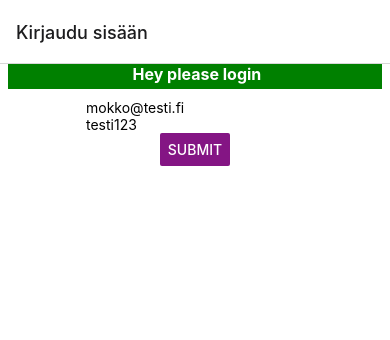
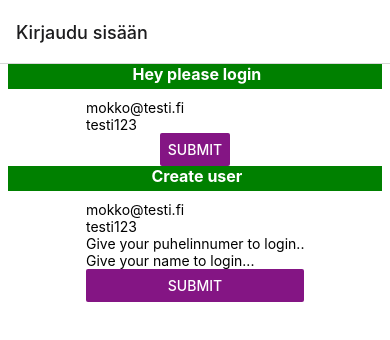
Before and after one commit to TVT21KMO-Mobiilikehitysprojekti-R6/Jaska, a React Native app: screen /LoginPage in a window 390 px wide. Shown: the top 340 px of the page. Built offline with nearby package versions, Linux system fonts and the light colour scheme.

Commit message:
LoginPagella myös käyttäjän luonti

```diff
--- a/components/LoginPage.js
+++ b/components/LoginPage.js
@@ -1,23 +1,24 @@
 import { View, Text, SafeAreaView, Button, TextInput } from 'react-native'
-import React, { useState } from 'react'
+import React, { useState, useEffect } from 'react'
 import Styles from './Styles';
-import {getAuth, auth, signInWithEmailAndPassword, onAuthStateChanged} from "../firebase/Config.js";
+import { createUser, auth, signInWithEmailAndPassword, onAuthStateChanged} from "../firebase/Config.js";
 import MainPage from './MainPage';
-
+import { getAuth, createUserWithEmailAndPassword } from "firebase/auth";
 
 export default function LoginPage({navigation, setLogin}) {
 
-  const [username, setUserName] = useState('mokko@testi.fi'); // anna joku sposti
+  const [email, setEmail] = useState('mokko@testi.fi'); // anna joku sposti
   const [password, setPassword] = useState('testi123'); // anna joku salasana
   const [phoneNumber, setPhoneNumber] = useState(''); // anna joku numero
   const [displayName, setDisplayName] =  useState(''); // anna joku nimi
+  const [userCreated, setUserCreated] = useState(0); //kun käyttäjä luodaan, tulostetaan teksti
 
   const [login2, setLogin2] = useState(false);
   const [userID, setUserID] = useState('');
 
   const login = () => {
       const auth = getAuth()
-      signInWithEmailAndPassword(auth,username,password)
+      signInWithEmailAndPassword(auth,email,password)
       .then((userCredential) => {
         //console.log("loginfunktiuon ser "+ userCredential.user.uid)
         setLogin2(true)
@@ -35,26 +36,27 @@ export default function LoginPage({navigation, setLogin}) {
       })
     }
 
+useEffect(  () => {
+  setUserCreated(0)
+},[])
 
 
-const createUser = (username, password) => {
-    getAuth()
-    .createUser({
-      email: 'user@example.com',
-      emailVerified: false,
-      phoneNumber: '+11234567890',
-      password: 'secretPassword',
-      displayName: 'John Doe',
-      photoURL: 'http://www.example.com/12345678/photo.png',
-      disabled: false,
-    })
-    .then((userRecord) => {
-      // See the UserRecord reference doc for the contents of userRecord.
-      console.log('Successfully created new user:', userRecord.uid);
-    })
-    .catch((error) => {
-      console.log('Error creating new user:', error);
-    });
+
+const createUser = (email, password) => {                 //TÄmä toimii, lisääö käyttäjän databaeen
+    const auth = getAuth()
+    createUserWithEmailAndPassword(auth, email, password)
+  .then((userCredential) => {
+    const user = userCredential.user;
+    setEmail();
+    setPassword();
+    setUserCreated(1)
+  })
+  .catch((error) => {
+    const errorCode = error.code;
+    const errorMessage = error.message;
+    // ..
+  });
+
   }
 
   return (
@@ -63,14 +65,14 @@ const createUser = (username, password) => {
         <View style={Styles.input}>
           <TextInput
             sstyle={{flex: 0.75}}
-            //onChangeText={text => setUserName(text)}
-            value={username}
+            onChangeText={text => setEmail(text)}
+            value={email}
             keyboardType='email-address'
             placeholder="Give your name to login..."
             />
             <TextInput
             sstyle={{flex: 0.75}}
-            //onChangeText={text => setPassword(text)}
+            onChangeText={text => setPassword(text)}
             value={password}
             placeholder="Give your pasword to login..."
             />
@@ -82,42 +84,42 @@ const createUser = (username, password) => {
             color="#841584"
             />
         </View>
-      {/* <Text style={Styles.heading}> Create user</Text>
+       <Text style={Styles.heading}> Create user</Text>
       <View style={Styles.input}>
           <TextInput
             sstyle={{flex: 0.75}}
-            //onChangeText={text => setUserName(text)}
-            value={username}
+            onChangeText={text => setEmail(text)}
+            value={email}
             keyboardType='email-address'
             placeholder="Give your name to login..."
             />
             <TextInput
             sstyle={{flex: 0.75}}
-            //onChangeText={text => setPassword(text)}
+            onChangeText={text => setPassword(text)}
             value={password}
             placeholder="Give your pasword to login..."
             />
             <TextInput
             sstyle={{flex: 0.75}}
-            //onChangeText={text => setUserName(text)}
+            onChangeText={text => setPhoneNumber(text)}
             value={phoneNumber}
             keyboardType='Puhelinnumero'
             placeholder="Give your puhelinnumer to login..."
             />
             <TextInput
             sstyle={{flex: 0.75}}
-            //onChangeText={text => setUserName(text)}
+            onChangeText={text => setDisplayName(text)}
             value={displayName}
             keyboardType='email-address'
             placeholder="Give your name to login..."
             />
             <Button style={Styles.buttonLogIn}
             title="Submit"
-            onPress={ ()=> createUser(username, password, phoneNumber, displayName)}
+            onPress={ ()=> createUser(email, password, phoneNumber, displayName)}
             color="#841584"
             />
-          </View> */}
-
+          </View>
+          {userCreated != 0 && <Text style={Styles.heading}>Käyttäjätunnus luotu, kirjaudu sisään!!!!</Text>}
 
     </View>
 
```
